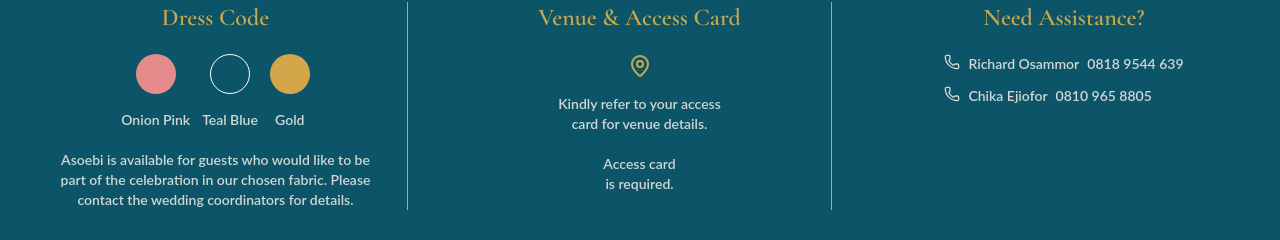
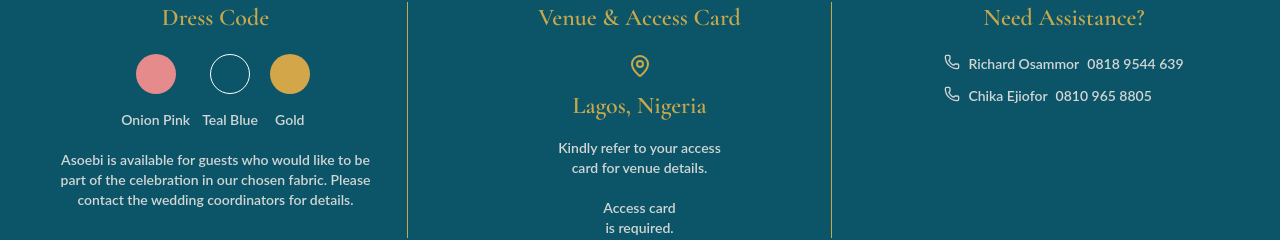
Before and after one commit to RucksollyTech/franks_wedding, a Next.js app: page / in a window 1280 px wide. Shown: the part 3788-4028 px from the top of the page. Built offline with nearby package versions, Linux system fonts and the light colour scheme.

Commit message:
added lagos to footer

```diff
--- a/components/Footer.tsx
+++ b/components/Footer.tsx
@@ -36,6 +36,7 @@ export default function Footer() {
           <div className="md:border-r border-gold">
             <h3 className="font-serif text-center text-2xl text-gold font-semibold">Venue & Access Card</h3>
             <MapPin className="mt-5 text-gold mx-auto" />
+            <p className='font-serif text-center text-2xl text-gold font-semibold pt-3'>Lagos, Nigeria </p>
             <p className="mt-4 text-sm text-[#D2D6D5] font-semibold text-center">
               Kindly refer to your access <br />card for venue details.
             </p>
```
